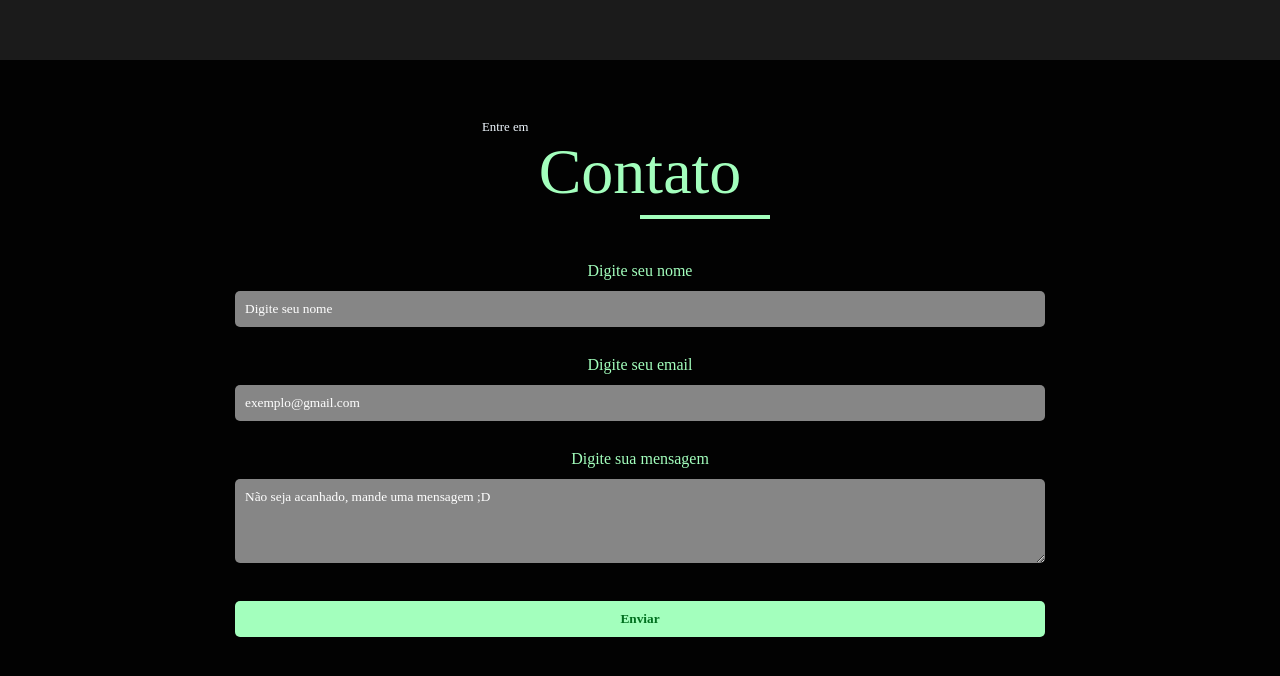
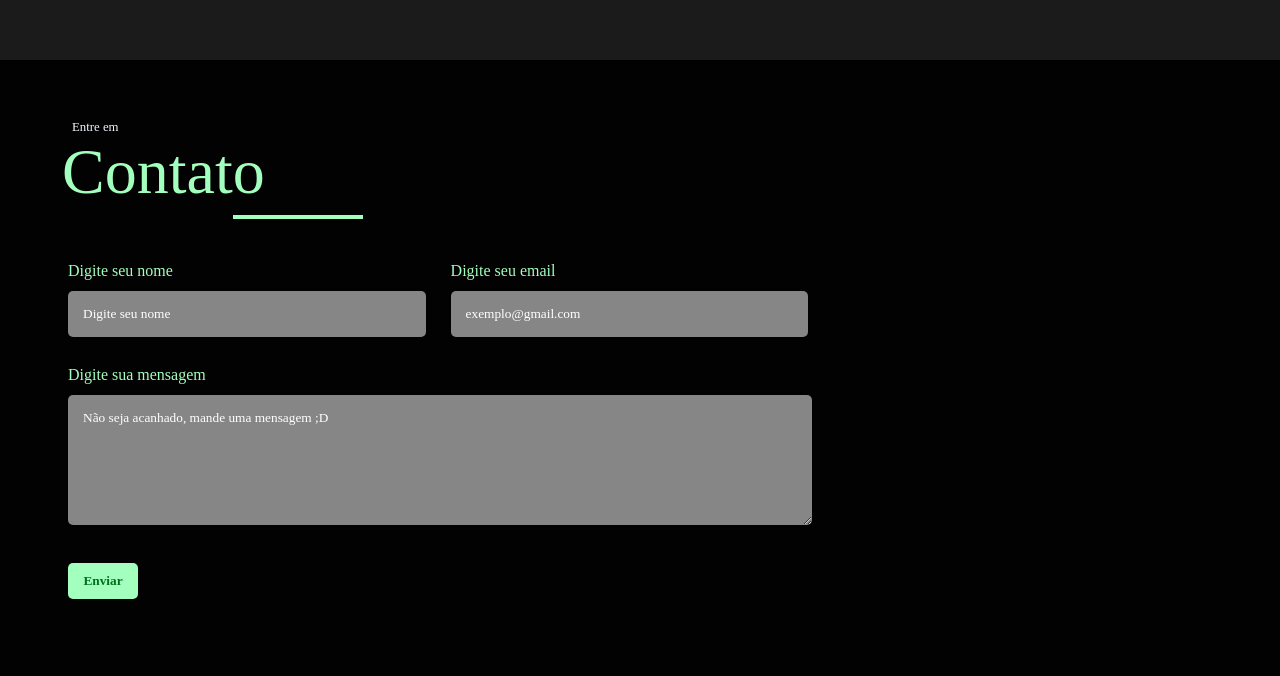
Before and after one commit to lucasaguiar-la/portfolio, a plain HTML site: page index.html in a window 1280 px wide. Shown: the part 1540-2216 px from the top of the page. Drawn offline with Linux system fonts and the light colour scheme; a web font is replaced by a local one.

Commit message:
feat: Responsivo footer (css)

```diff
--- a/assets/css/footer.css
+++ b/assets/css/footer.css
@@ -17,7 +17,7 @@ label {
 }
 input, textarea {
     width: 100%;
-    padding: 10px;
+    padding: 15px;
     border: none;
     border-radius: 5px;
     background-color: var(--cinza-claro);
--- a/assets/css/responsive.css
+++ b/assets/css/responsive.css
@@ -100,7 +100,7 @@
 
     /*[PROJETOS]*/
     .sessao-projetos {
-        height: 100vh;
+        min-height: 100vh;
     }
     .container-cards{
         flex-direction: row;
@@ -123,7 +123,43 @@
         transition: 0.3s;
     }
     .botoes-card:hover {
-        color: var(--preto);
+        color: var(--verde-claro);
         background-color: var(--verde-militar);
     }
+
+    .footer {
+        max-width: 100%;
+    }
+    .form-titulo::before {
+        text-align: left;
+        padding-left: 10px;
+    }
+    .form-titulo {
+        margin-left: 2rem;
+        text-align: start;
+    }
+    .form-titulo::after {
+        left: 15%;
+    }
+    .contato-nome, .contato-email {
+        width: 30%;
+    }
+    .form-info, .form-mensagem {
+        margin-left: 3rem;
+        text-align: left;
+    }
+    .form-info {
+        display: flex;
+        gap: 25px;
+    }
+    .form-mensagem {
+        width: 60%;
+    }
+    textarea {
+        height: 130px;
+    }
+    .botao-footer {
+        width: 70px;
+        margin-left: 3rem;
+    }
 }
--- a/index.html
+++ b/index.html
@@ -37,7 +37,7 @@
             <h1>Olá 👋 Me chamo <span class="home-nome">&lt;Lucas Aguiar/&gt;</span></h1>
           </div>
           <div class="home-descricao">
-            <p>Seja muito bem-vindo ao meu portfólio pessoal! Se você chegou até aqui, provavelmente tem interesse em saber sorbe minha experiência profissional e habilidades.</p>
+            <p>Seja muito bem-vindo ao meu portfólio pessoal! Se você chegou até aqui, provavelmente tem interesse em saber sobre minha experiência profissional e habilidades.</p>
             <p class="home-descricao-redes">Se deseja entrar em contato comigo, pode usar as redes sociais.</p>
           </div>
           <div class="home-icones-redes">
@@ -82,10 +82,14 @@
         <form action="/submit-form" method="post" class="form-footer">
           <h2 class="form-titulo">Contato</h2>
           <div class="form-info">
-            <label for="nome">Digite seu nome</label><br>
+            <div class="contato-nome">
+              <label for="nome">Digite seu nome</label><br>
             <input type="text" id="nome" class="nome" name="nome" placeholder="Digite seu nome" required><br><br>
-            <label for="email">Digite seu email</label><br>
+            </div>
+            <div class="contato-email">
+              <label for="email">Digite seu email</label><br>
             <input type="email" id="email" class="email" name="email" placeholder="exemplo@gmail.com" required><br><br>
+            </div>
           </div>
           <div class="form-mensagem">
             <label for="mensagem">Digite sua mensagem</label><br>
```
